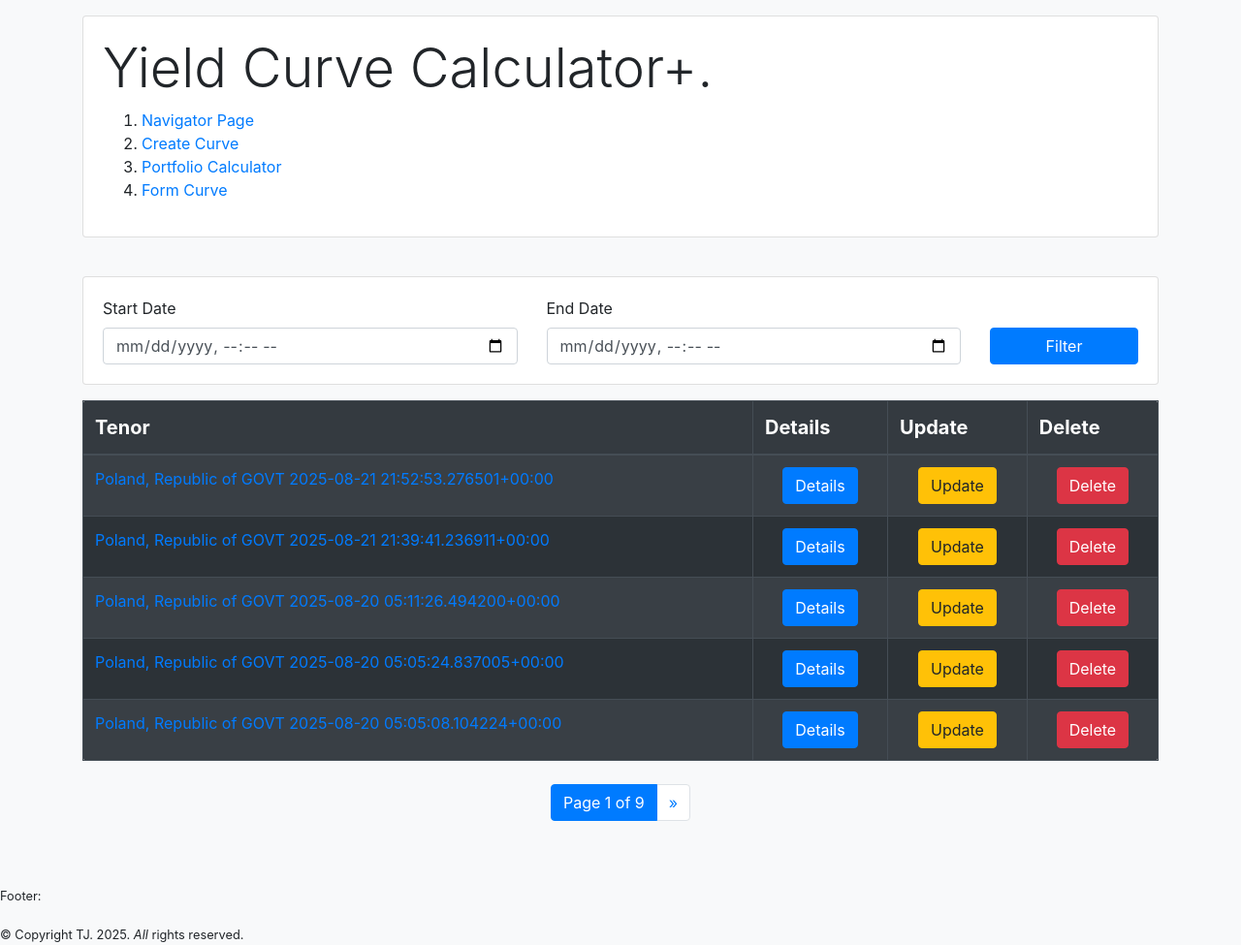
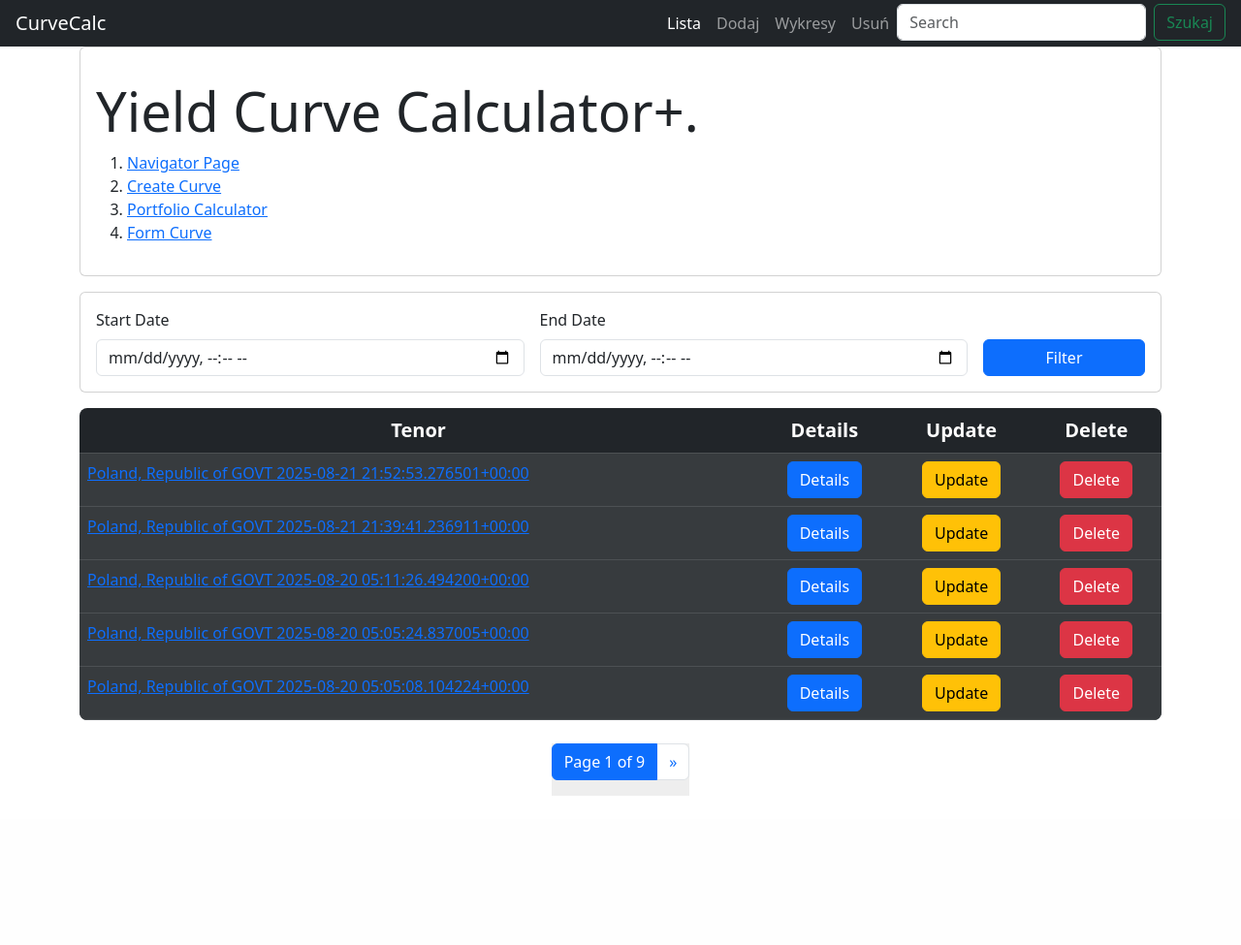
Before and after one commit to jata4321/DjangoProject1, a Django app: page /curvecalc/listview/ in a window 1280 px wide. Shown: the whole page at 97% size. After the commit the page ends 821 px from the top, so only its background shows below. Run offline with Django 5.2, Linux system fonts and the light colour scheme; data comes from the database, SQL or seed files in the repository; both versions use the stored data as it was after the commit.

Commit message:
Refine HTML templates: improve layout and spacing in `curve_create.html` and `curve_list.html`, include navbar and adjust table alignment. Update `curve_update.html` button classes, clean up unused imports, and enhance context handling in views.

```diff
--- a/curvecalc/static/curvecalc/css/pro_styles.css
+++ b/curvecalc/static/curvecalc/css/pro_styles.css
@@ -1,3 +1,3 @@
 nav {
-    background-color: #e1aaaa;
+    background-color: #eeeeee;
 }
--- a/curvecalc/templates/curvecalc/curve_create.html
+++ b/curvecalc/templates/curvecalc/curve_create.html
@@ -13,7 +13,8 @@
 
 {% block content %}
     <div class="container">
-        <h1 class="display-4">Create Curve</h1>
+    {% include 'curvecalc/navbar.html' %}
+        <h1 class="mt-5 display-3 text-center">Create Curve</h1>
         <div class="container d-flex justify-content-center">
             <div class="jumbotron col-md-6">
                 <form method="post">
--- a/curvecalc/templates/curvecalc/curve_list.html
+++ b/curvecalc/templates/curvecalc/curve_list.html
@@ -1,4 +1,4 @@
-{% extends 'navigator\base.html' %}
+{% extends 'curvecalc\base.html' %}
 
 {% block static %}
     {{ block.super }}
@@ -12,19 +12,18 @@
 {% endblock %}
 
 {% block content %}
-<div class="container my-3">
-    <div class="card card-body">
-        <h1 class="display-4">Yield Curve Calculator+.</h1>
+<div class="container">
+    <div class="card card-body mt-5">
+        <h1 class="display-4 mt-3">Yield Curve Calculator+.</h1>
         <ol>
             <li><a href="{% url 'navigator:index' %}">Navigator Page</a></li>
             <li><a href="{% url 'curvecalc:curve_create' %}">Create Curve</a></li>
             <li><a href="{% url 'portcalc:index' %}">Portfolio Calculator</a></li>
-            <li><a href="{% url 'curvecalc:curve_form' %}">Form Curve</a></li>
+            <li><a href="{% url 'curvecalc:curve_form'%}">Form Curve</a></li>
         </ol>
     </div>
 </div>
-<br>
-<div class="container">
+<div class="container mt-3">
     <div class="card">
         <div class="card-body">
             <form method="get" class="row g-3 align-items-end">
@@ -42,14 +41,14 @@
             </form>
         </div>
     </div>
-    <table class="table table-striped table-bordered table-hover table-dark mt-3 rounded-3"
-           style="border-radius: 5px; overflow: auto;">
+    <table class="table table-striped table-hover table-dark mt-3 rounded-3"
+           style="border-radius: 5px; overflow: hidden;">
         <thead>
             <tr class="lead">
-                <th class="scope-col">Tenor</th>
-                <th class="scope-col">Details</th>
-                <th class="scope-col">Update</th>
-                <th class="scope-col">Delete</th>
+                <th class="scope-col text-center">Tenor</th>
+                <th class="scope-col text-center">Details</th>
+                <th class="scope-col text-center">Update</th>
+                <th class="scope-col text-center">Delete</th>
             </tr>
         </thead>
        {% for tenor in tenor_list %}
--- a/curvecalc/templates/curvecalc/curve_update.html
+++ b/curvecalc/templates/curvecalc/curve_update.html
@@ -15,8 +15,8 @@
             <form method="post">
                 {% csrf_token %}
                 {{ form.as_p }}
-                <input type="submit" name="Submit" value="Submit" class="btn btn-lg btn-primary">
-                <button class="button btn btn-lg btn-danger float-right" href="{% url 'curvecalc:curve_list' %}">Back</button>
+                <input type="submit" name="Submit" value="Submit" class="btn btn-primary">
+                <button class="button btn btn-danger float-right" href="{% url 'curvecalc:curve_list' %}">Back</button>
             </form>
         </div>
     </div>
--- a/curvecalc/views.py
+++ b/curvecalc/views.py
@@ -1,11 +1,12 @@
 from typing import Any
 from django.shortcuts import render
+from django.urls import reverse
 from django.views.generic import TemplateView, ListView, DetailView, CreateView, UpdateView, DeleteView, FormView
+
 from .models import Tenor
 from .forms import CurveForm
 from .calculations import addition, nss_curve, forward_curve
 import plotly.express as px
-from django.utils import timezone
 from datetime import datetime
 from .forms import DateRangeForm
 
@@ -39,7 +40,7 @@ class HomePageView(TemplateView):
     def get_context_data(self, *args, **kwargs):
         context: dict[str, Any] = super().get_context_data(**kwargs)
         context['addition'] = addition(10, 25, 1,2,3,4,5)
-        ytm, y, t = zip(*nss_curve([0.5,1,2,5,10], [0.027,0.03,0.032,0.0365,0.04], y_crv={1:0.03, 5:0.035, 10:0.04}))
+        ytm, y, t = zip(*nss_curve([0.5,1,2,5,10], [0.027,0.03,0.032,0.0365,0.04]))
         context['labels'] =[round(float(val),2) for val in t]
         context['data'] = [round(float(val),4) for val in ytm]
         context['ytm'] = [round(float(val),4) for val in y]
@@ -85,7 +86,11 @@ class CurveUpdateView(UpdateView):
     model = Tenor
     form_class = CurveForm
     template_name = 'curvecalc/curve_update.html'
-    success_url = '/curvecalc/listview/'
+
+    def get_success_url(self):
+        return reverse('curvecalc:curve_list')
+
+
 
 class CurveDeleteView(DeleteView):
     model = Tenor
@@ -95,13 +100,13 @@ class CurveDeleteView(DeleteView):
 
 
 class AddCurveView(FormView):
+    model = Tenor
     template_name = 'curvecalc/curve_form.html'
     form_class = CurveForm
 
     def __init__(self, *args, **kwargs: Any):
         super().__init__(*args, **kwargs)
         self.cleaned = None
-
 
     def form_valid(self, form):
         self.cleaned = form.cleaned_data
@@ -115,7 +120,12 @@ class AddCurveView(FormView):
         data = {k: v for k, v in data.items() if v is not None}
         chart_nss = nss_curve(t=list(data.keys()), y=list(data.values()))
         chart_fwd = forward_curve(t=list(data.keys()), y=list(data.values()), forward_length_months=6)
-        context = {'form': form, 'chart_nss': chart_nss, 'chart_fwd':chart_fwd, 'data': data, 'data_old': data_old}
+        context = {'form': form,
+                   'chart_nss': chart_nss,
+                   'chart_fwd':chart_fwd,
+                   'data': data,
+                   'data_old': data_old,
+                   }
 
         action = self.request.POST.get('action')
         if action == 'save':
@@ -123,6 +133,5 @@ class AddCurveView(FormView):
 
         return self.render_to_response(context)
 
-
 class CurveDataView(TemplateView):
     template_name = 'curvecalc/form_data.html'
```
Also changed, not shown: curvecalc/calculations.py (+8 -6 lines), db.sqlite3.
